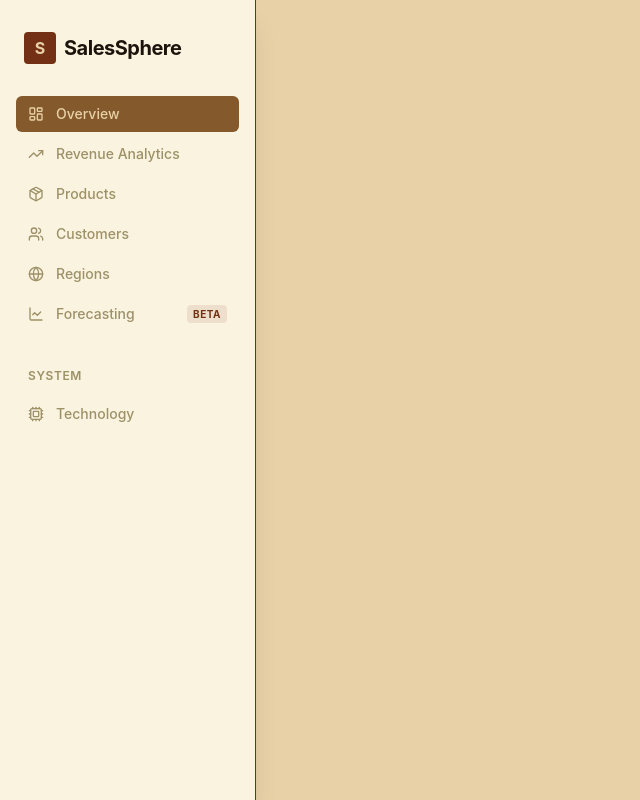
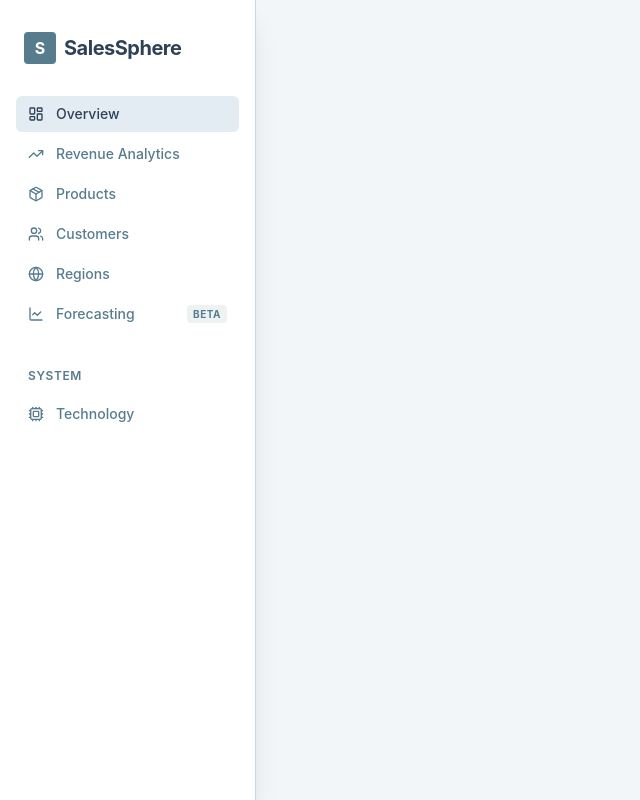
Before and after one commit to zaid1234-11/Thiranex-1---salessphere, a React (Vite) app: page / in a window 1280 px wide. Shown: the whole page, without its empty margins (0-640 px from the left). Built offline with nearby package versions, Linux system fonts and the light colour scheme.

Commit message:
style: update color palette to trusted and professional blue theme

```diff
--- a/src/index.css
+++ b/src/index.css
@@ -1,25 +1,25 @@
 @import "tailwindcss";
 
 @theme {
-  --color-background: #E8D1A7;
-  --color-foreground: #1C130D;
-  --color-card: #FAF3E0;
-  --color-card-foreground: #1C130D;
-  --color-popover: #FAF3E0;
-  --color-popover-foreground: #1C130D;
-  --color-primary: #743014;
-  --color-primary-foreground: #E8D1A7;
-  --color-secondary: #84592B;
-  --color-secondary-foreground: #E8D1A7;
-  --color-muted: #6B5541;
-  --color-muted-foreground: #9D9167;
-  --color-accent: #9D9167;
-  --color-accent-foreground: #3A2516;
+  --color-background: #f3f6f9;
+  --color-foreground: #2f4157;
+  --color-card: #ffffff;
+  --color-card-foreground: #2f4157;
+  --color-popover: #ffffff;
+  --color-popover-foreground: #2f4157;
+  --color-primary: #567c8e;
+  --color-primary-foreground: #ffffff;
+  --color-secondary: #e3ecf2;
+  --color-secondary-foreground: #2f4157;
+  --color-muted: #e3ecf2;
+  --color-muted-foreground: #567c8e;
+  --color-accent: #a2c1d1;
+  --color-accent-foreground: #2f4157;
   --color-destructive: #ef4444;
-  --color-destructive-foreground: #E8D1A7;
-  --color-border: #743014;
-  --color-input: #743014;
-  --color-ring: #84592B;
+  --color-destructive-foreground: #ffffff;
+  --color-border: #c7d9e5;
+  --color-input: #c7d9e5;
+  --color-ring: #567c8e;
 
   --radius-lg: 0.5rem;
   --radius-md: 0.375rem;
```
